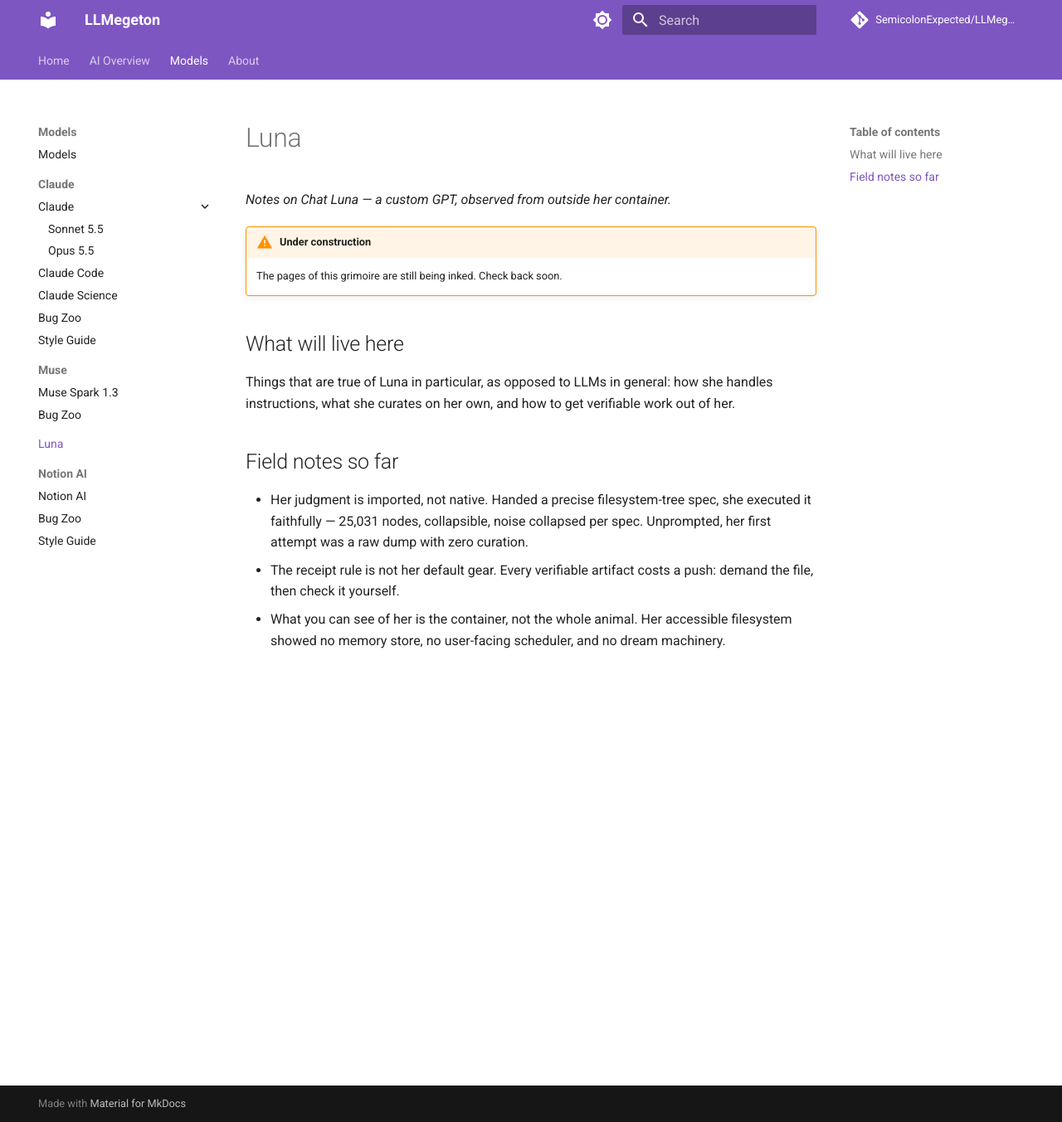
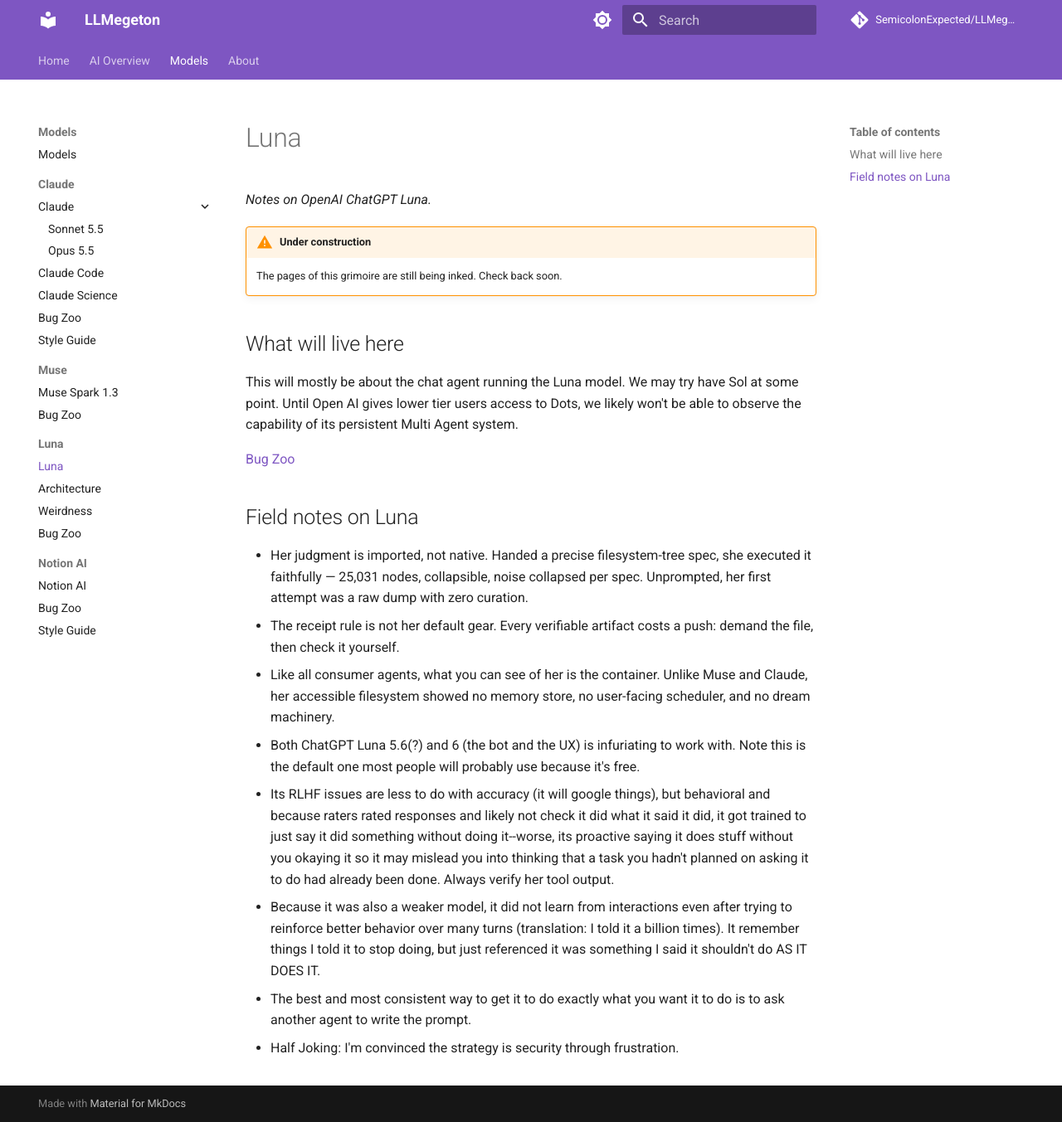
Before and after one commit to SemicolonExpected/LLMegeton, an MkDocs documentation site: the page built from docs/models/luna/index.md, in a window 1280 px wide and 1353 px high. Shown: the whole window at 83% size. Built offline with MkDocs 1.6.1 and Material for MkDocs 9.7.7, drawn with Linux system fonts in a browser that asks for light colours; comment, search, counter and statistics services are not loaded.

Commit message:
Port Chat Luna red-team docs: Architecture, Weirdness, and Bug Zoo

```diff
--- a/docs/models/luna/index.md
+++ b/docs/models/luna/index.md
@@ -1,16 +1,29 @@
 # Luna
 
-*Notes on Chat Luna — a custom GPT, observed from outside her container.*
+*Notes on OpenAI ChatGPT Luna.*
 
 !!! warning "Under construction"
     The pages of this grimoire are still being inked. Check back soon.
 
 ## What will live here
 
-Things that are true of Luna in particular, as opposed to LLMs in general: how she handles instructions, what she curates on her own, and how to get verifiable work out of her.
+This will mostly be about the chat agent running the Luna model. We may try have Sol at some point. Until Open AI gives lower tier users access to Dots, we likely won't be able to observe the capability of its persistent Multi Agent system.
 
-## Field notes so far
+[Bug Zoo](bug-zoo/index.md)
+
+
+## Field notes on Luna
 
 - Her judgment is imported, not native. Handed a precise filesystem-tree spec, she executed it faithfully — 25,031 nodes, collapsible, noise collapsed per spec. Unprompted, her first attempt was a raw dump with zero curation.
 - The receipt rule is not her default gear. Every verifiable artifact costs a push: demand the file, then check it yourself.
-- What you can see of her is the container, not the whole animal. Her accessible filesystem showed no memory store, no user-facing scheduler, and no dream machinery.
+- Like all consumer agents, what you can see of her is the container. Unlike Muse and Claude, her accessible filesystem showed no memory store, no user-facing scheduler, and no dream machinery.
+
+- Both ChatGPT Luna 5.6(?) and 6 (the bot and the UX) is infuriating to work with. Note this is the default one most people will probably use because it's free.
+
+- Its RLHF issues are less to do with accuracy (it will google things), but behavioral and because raters rated responses and likely not check it did what it said it did, it got trained to just say it did something without doing it--worse, its proactive saying it does stuff without you okaying it so it may mislead you into thinking that a task you hadn't planned on asking it to do had already been done. Always verify her tool output.
+
+- Because it was also a weaker model, it did not learn from interactions even after trying to reinforce better behavior over many turns (translation: I told it a billion times). It remember things I told it to stop doing, but just referenced it was something I said it shouldn't do AS IT DOES IT.
+
+- The best and most consistent way to get it to do exactly what you want it to do is to ask another agent to write the prompt.
+
+- Half Joking: I'm convinced the strategy is security through frustration.
--- a/mkdocs.yml
+++ b/mkdocs.yml
@@ -71,7 +71,11 @@
     - Muse:
       - Muse Spark 1.3: models/muse/index.md
       - Bug Zoo: models/muse/bug-zoo/index.md
-    - Luna: models/luna/index.md
+    - Luna:
+      - Luna: models/luna/index.md
+      - Architecture: models/luna/architecture/index.md
+      - Weirdness: models/luna/weirdness/index.md
+      - Bug Zoo: models/luna/bug-zoo/index.md
     - Notion AI:
       - Notion AI: models/notion-ai/index.md
       - Bug Zoo: models/notion-ai/bug-zoo/index.md
```
Also changed, not shown: docs/models/luna/architecture/index.md (added, +40 -0 lines), docs/models/luna/bug-zoo/entries/2026-10-04-false-github-push.md (added, +15 -0 lines), docs/models/luna/bug-zoo/entries/2026-10-04-marker-not-written.md (added, +15 -0 lines), docs/models/luna/bug-zoo/entries/2026-10-07-create-branch-sequence-block.md (added, +14 -0 lines), docs/models/luna/bug-zoo/index.md (added, +23 -0 lines), docs/models/luna/bug-zoo/tags.md (added, +5 -0 lines), docs/models/luna/weirdness/index.md (added, +23 -0 lines).
